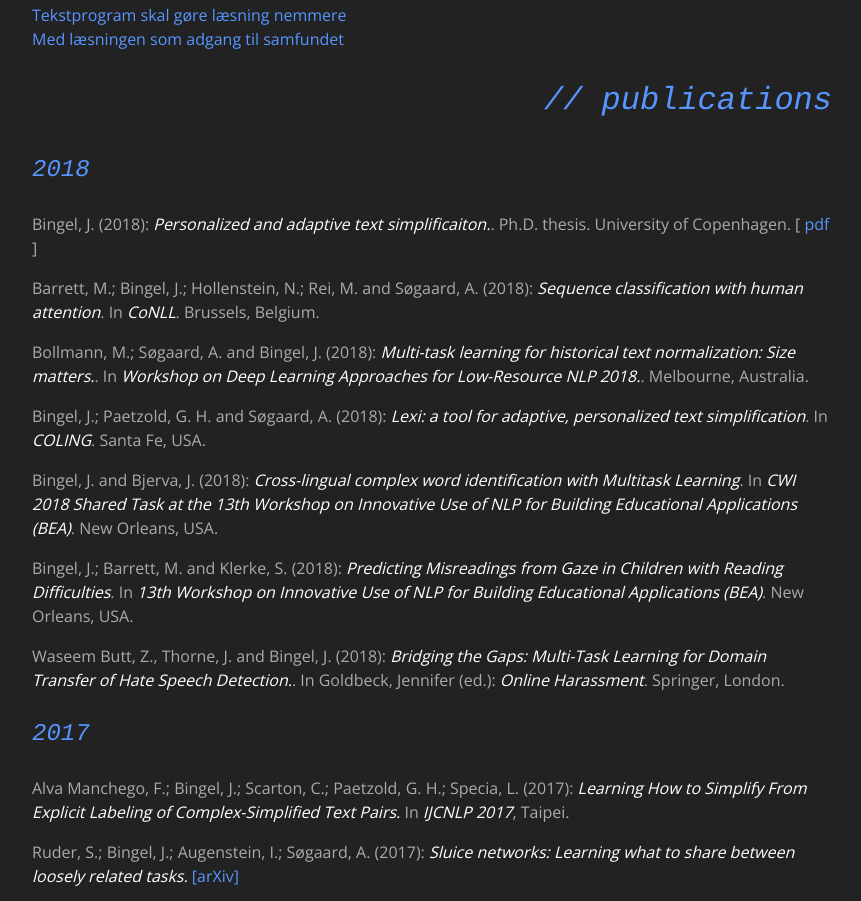
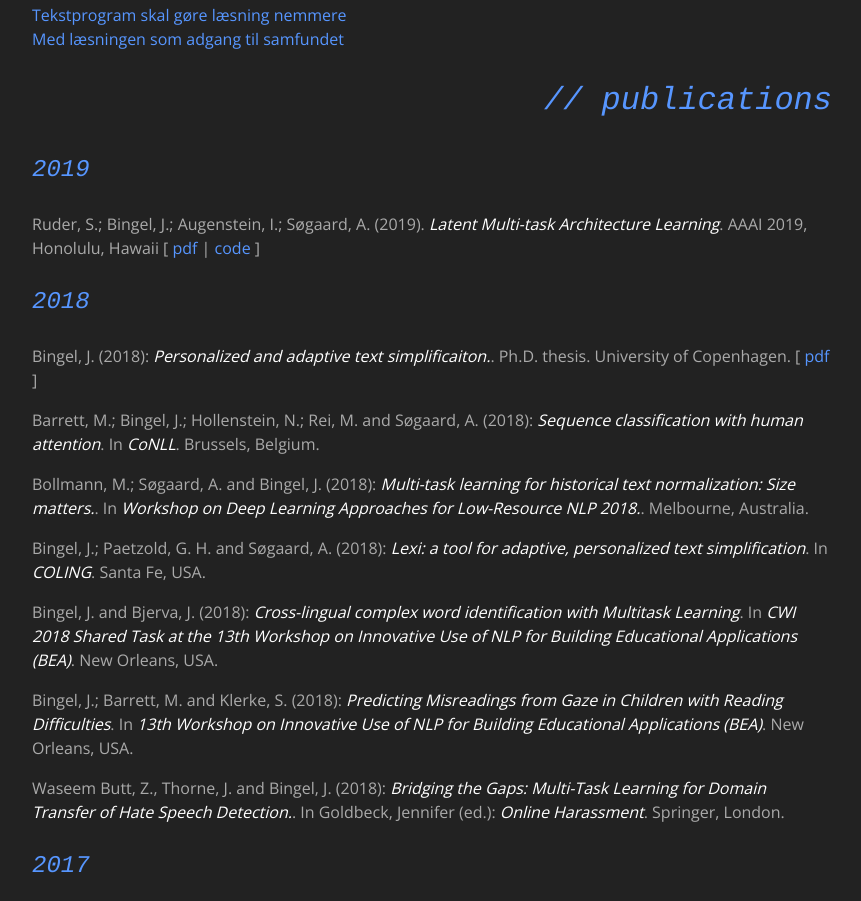
Before and after one commit to jbingel/jbingel.github.io, a plain HTML site: page index.html in a window 1280 px wide. Shown: the part 814-1715 px from the top of the page, without its empty margins (208-1069 px from the left). Drawn offline with nearby package versions, Linux system fonts and the light colour scheme.

Commit message:
aaai paper

```diff
--- a/index.html
+++ b/index.html
@@ -57,6 +57,10 @@
         </div>
 
     <h2 id="publications">// publications</h2>
+
+    <h3 class="pubyear">2019</h3>
+           <p>
+	   Ruder, S.; Bingel, J.; Augenstein, I.; Søgaard, A. (2019). <span class='title'>Latent Multi-task Architecture Learning</span>. AAAI 2019, Honolulu, Hawaii [ <a href="https://arxiv.org/abs/1705.08142">pdf</a> | <a href="https://github.com/sebastianruder/sluice-networks">code</a> ] </p>
 
     <h3 class="pubyear">2018</h3>
            <p>
```
